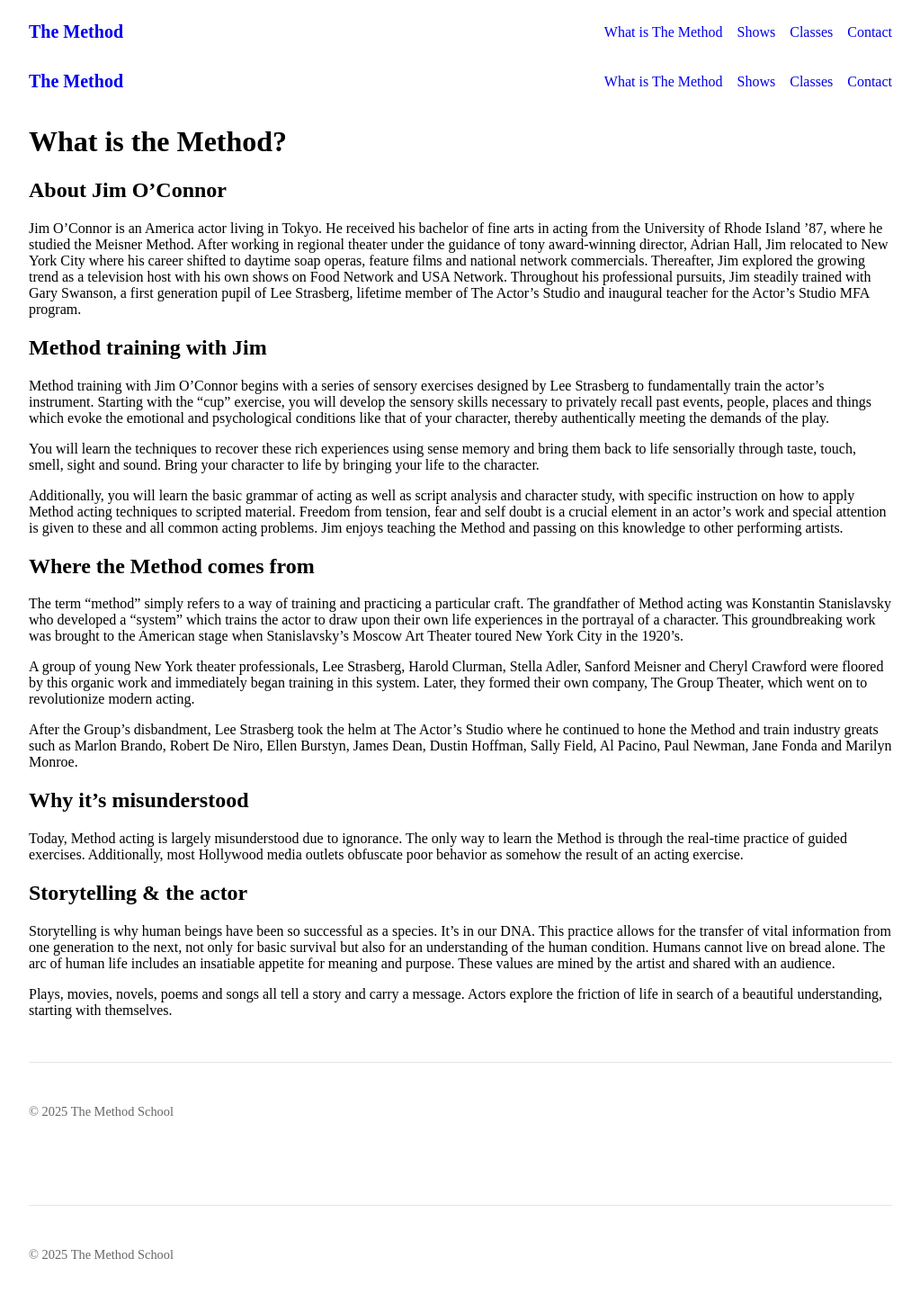
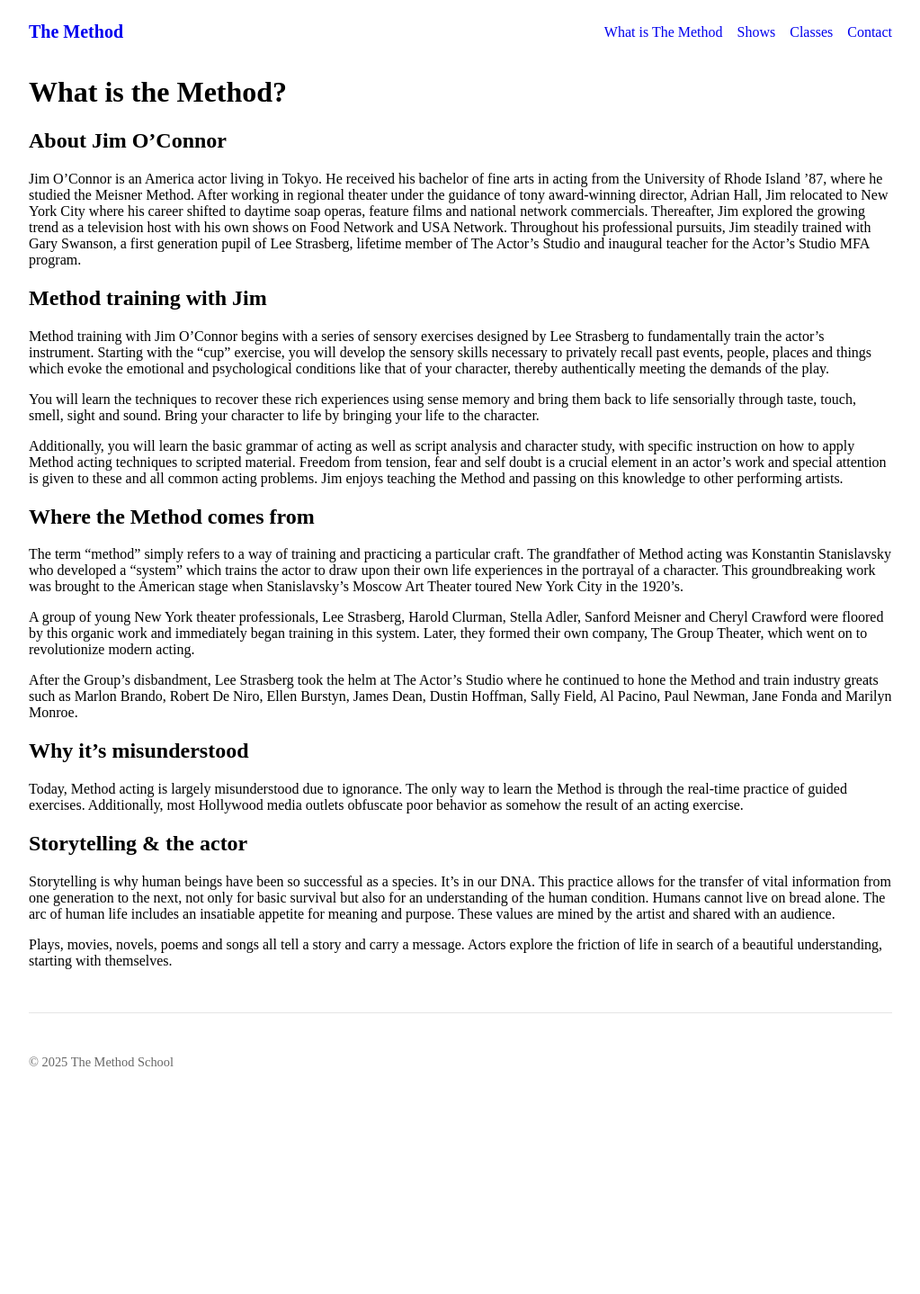
Before and after one commit to Gadget-Software/the-method-japan-website, a SvelteKit app: page /what-is-the-method in a window 1280 px wide. Shown: the top 1438 px of the page at 90% size, without its empty margins (128-1151 px from the left). After the commit the page ends 1244 px from the top, so only its background shows below. Built offline with nearby package versions, Linux system fonts and the light colour scheme.

Commit message:
Remove Header and Footer from what-is-the-method page
Removed Header and Footer components from the page.

```diff
--- a/src/routes/what-is-the-method/+page.svelte
+++ b/src/routes/what-is-the-method/+page.svelte
@@ -1,9 +1,4 @@
-<script>
-  import Header from '$lib/components/Header.svelte';
-  import Footer from '$lib/components/Footer.svelte';
-</script>
 
-<Header />
 
 <main class="section">
   <div class="container narrow method-page">
@@ -82,5 +77,3 @@
     </p>
   </div>
 </main>
-
-<Footer />
```
